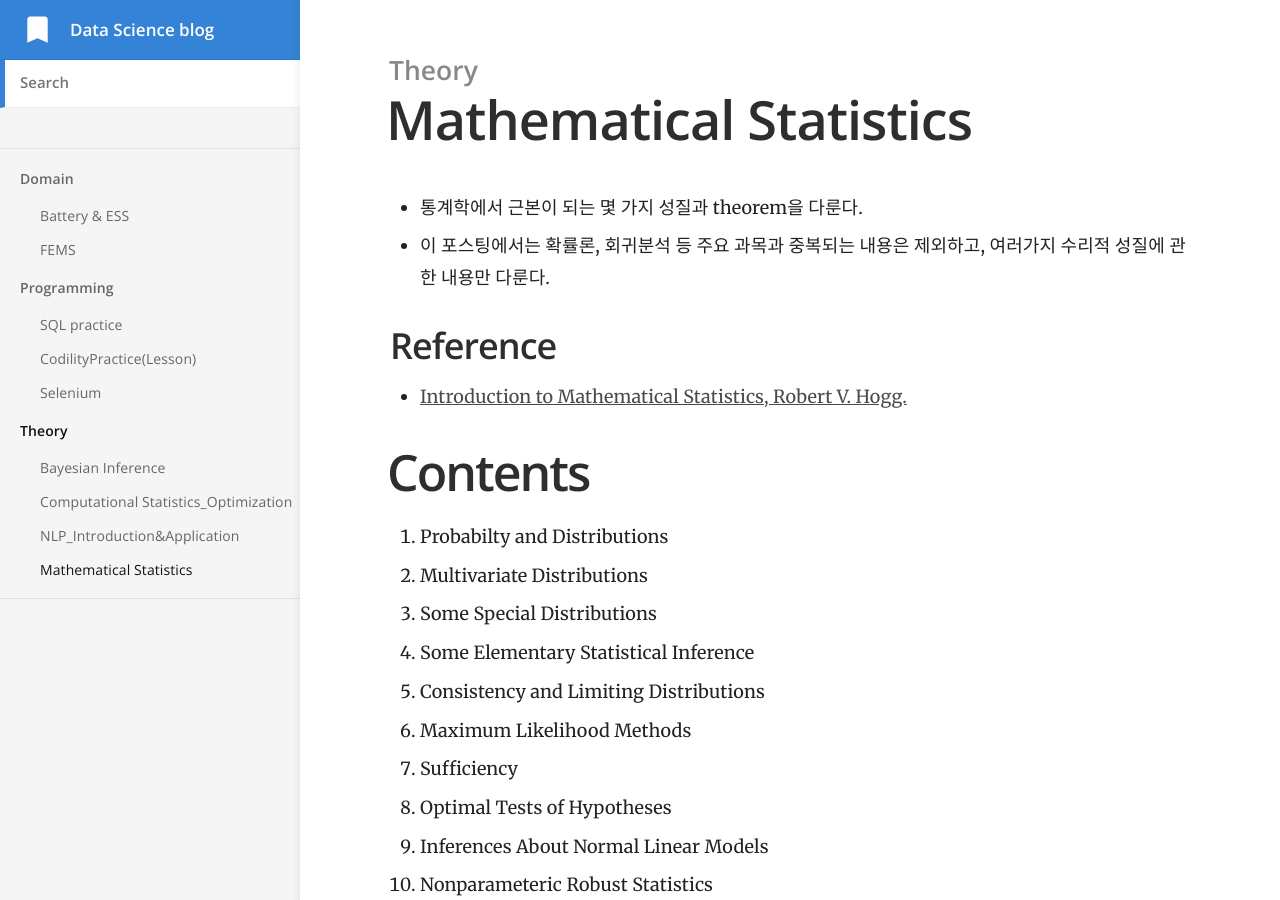
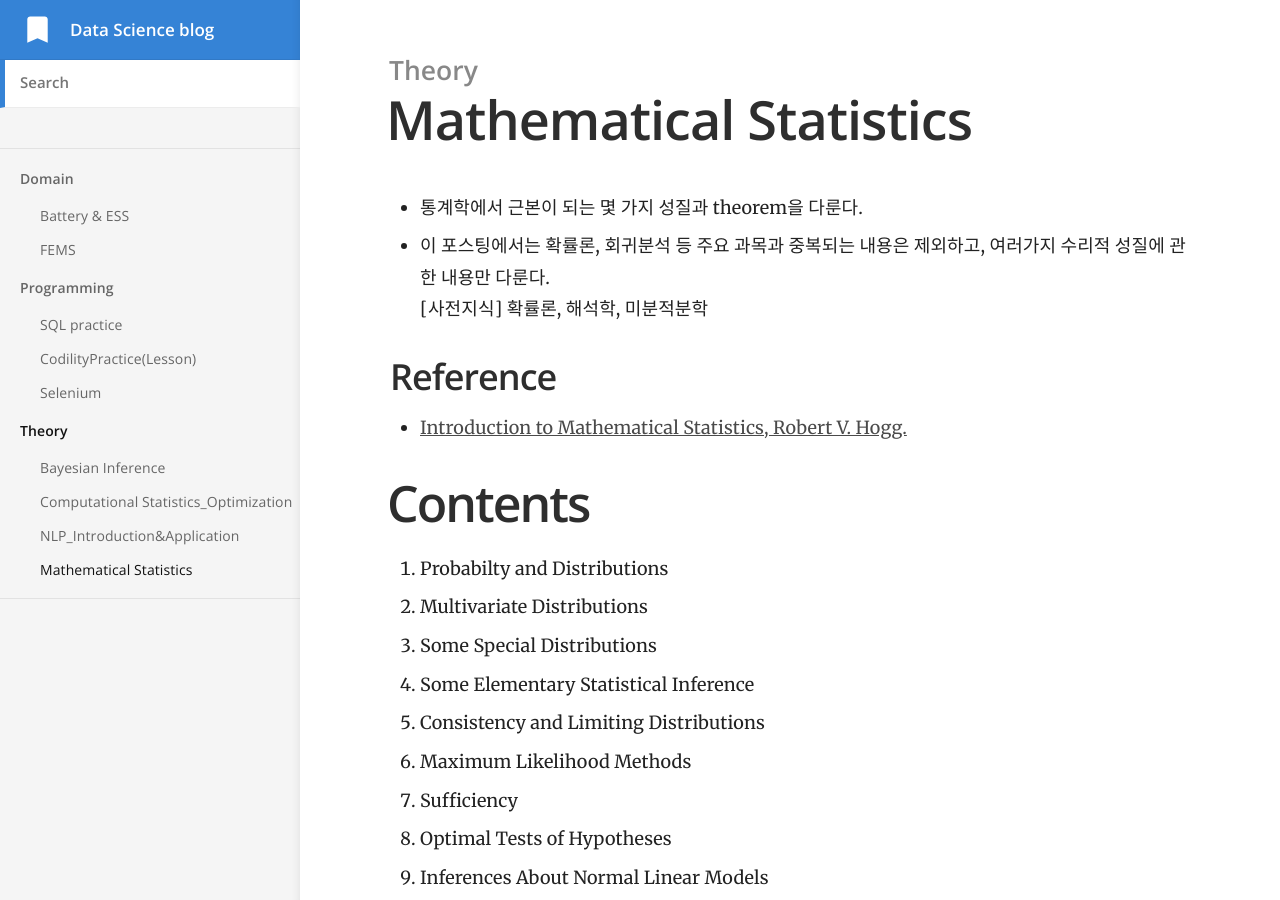
Before and after one commit to yrk3434/yrk3434.github.io, a Jekyll site: the page built from _docs/Theory/Mathematical Statistics.md, in a window 1280 px wide and 900 px high. Built offline with Jekyll 4.4.1, drawn with Linux system fonts in a browser that asks for light colours; formulas are drawn with MathJax 3.

Commit message:
Update Mathematical Statistics.md

```diff
--- a/_docs/Theory/Mathematical Statistics.md
+++ b/_docs/Theory/Mathematical Statistics.md
@@ -12,6 +12,8 @@ toc_label: 목차
 - 통계학에서 근본이 되는 몇 가지 성질과 theorem을 다룬다.
 - 이 포스팅에서는 확률론, 회귀분석 등 주요 과목과 중복되는 내용은 제외하고, 여러가지 수리적
 성질에 관한 내용만 다룬다.
+<br/>
+[사전지식] 확률론, 해석학, 미분적분학
 
 ## Reference
 - [Introduction to Mathematical Statistics, Robert V. Hogg.](https://minerva.it.manchester.ac.uk/~saralees/statbook2.pdf)
```
